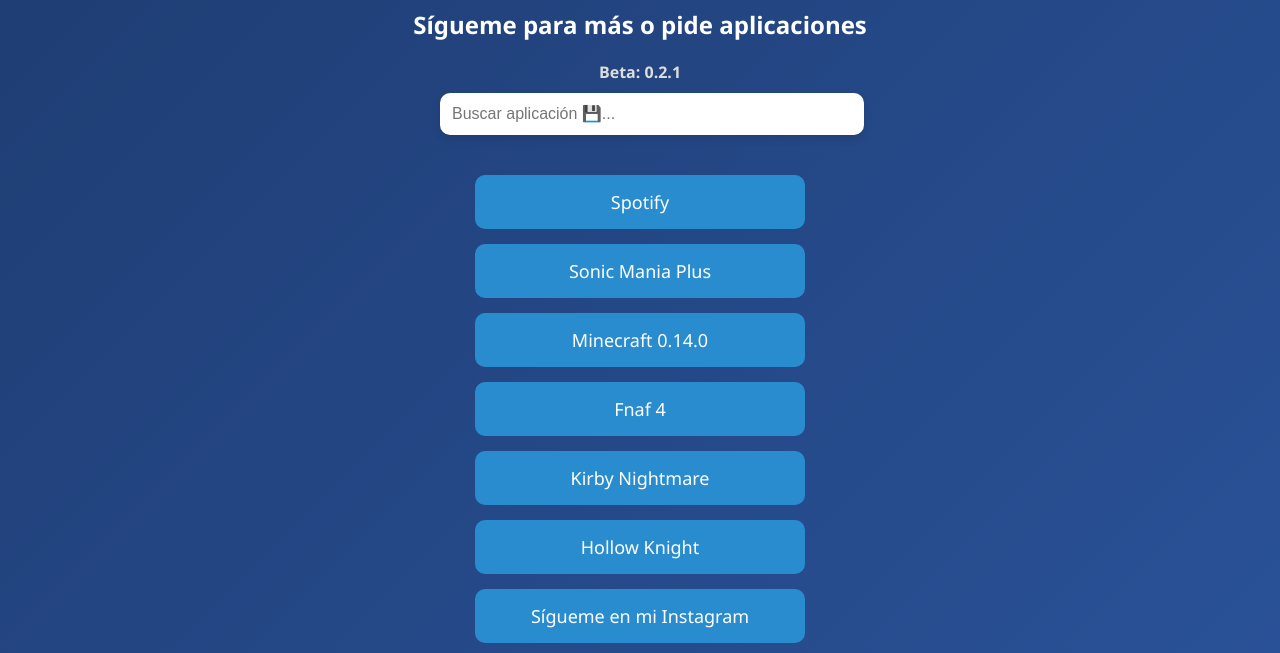
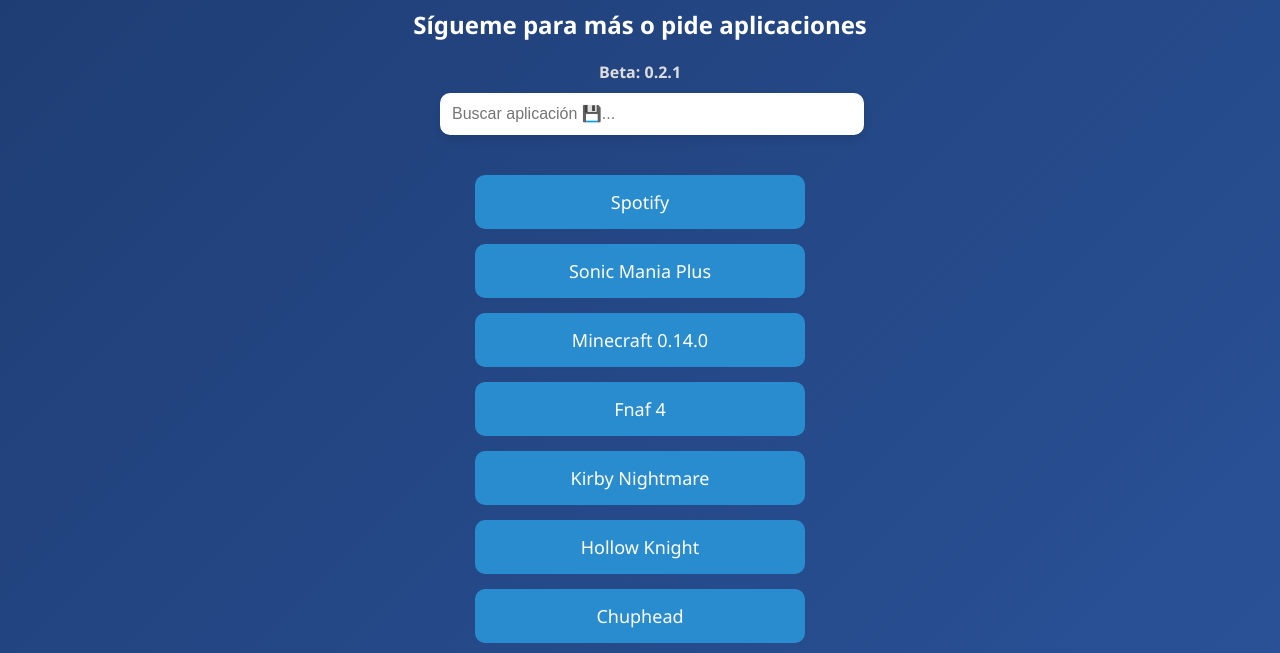
Before and after one commit to MC-jex/JonadeX, a plain HTML site: page index.html in a window 1280 px wide. Shown: the part 147-800 px from the top of the page. Drawn offline with Linux system fonts and the light colour scheme.

Commit message:
Update index.html

```diff
--- a/index.html
+++ b/index.html
@@ -141,6 +141,7 @@
         <a href="https://drive.google.com/file/d/1Pb6-RHVaALh155CCSaznCa1x_YsLodxm/view?usp=drivesdk" class="app-item">Fnaf 4</a>
         <a href="https://drive.google.com/file/d/12eyuG7TPV9uxONcZaGIgQIUcDPxAOZgj/view?usp=drivesdk" class="app-item">Kirby Nightmare</a>
         <a href="https://drive.google.com/file/d/14lOSq2zaNlkTty_icu2t-_hkQY7iPERM/view?usp=drivesdk" class="app-item">Hollow Knight
+        <a href="https://drive.google.com/file/d/177K5xAK8eAsy0B6oauEwlLFPLVg1qIKy/view?usp=drivesdk" class="app-item">Chuphead
         <a href="https://www.instagram.com/jjona.idk/" class="app-item">Sígueme en mi Instagram</a>
         <a href ="https://www.instagram.com/vann_0k?igsh=MWJjb3ExNmdidTdybQ==" class="app-item">Instagram de la Creadora del gráfico</a>
     © Jona 2025
```
